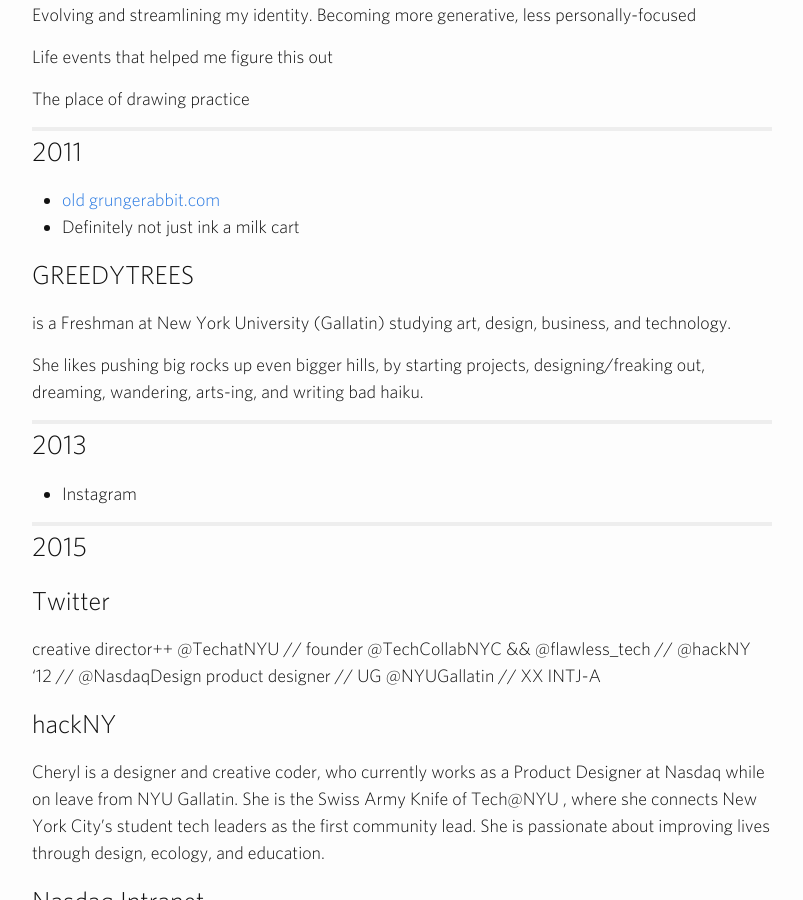
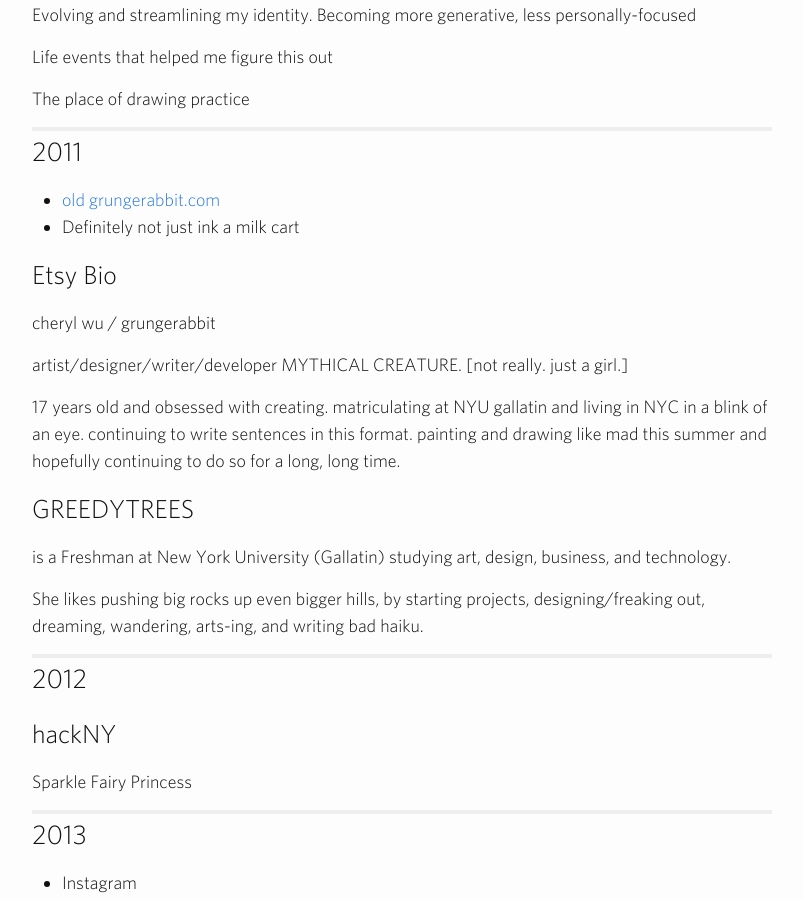
Before and after one commit to anthroviz/compbook, a Jekyll site: the page built from _posts/2015-10-10-autobio.markdown, in a window 1280 px wide and 900 px high, scrolled down 520 px. Shown: the whole window, without its empty margins (238-1041 px from the left). Built offline with Jekyll 4.4.1, drawn with Linux system fonts in a browser that asks for light colours.

Commit message:
add some 2011 and 2012 bios

```diff
--- a/_posts/2015-10-10-autobio.markdown
+++ b/_posts/2015-10-10-autobio.markdown
@@ -32,11 +32,27 @@
 - [old grungerabbit.com](http://grungerabbit.com/index-old.php)
 - Definitely not just ink a milk cart
 
+### Etsy Bio
+
+cheryl wu / grungerabbit
+
+artist/designer/writer/developer MYTHICAL CREATURE. [not really. just a girl.]
+
+17 years old and obsessed with creating. matriculating at NYU gallatin and living in NYC in a blink of an eye. continuing to write sentences in this format. painting and drawing like mad this summer and hopefully continuing to do so for a long, long time.
+
 ### GREEDYTREES
 
 is a Freshman at New York University (Gallatin) studying art, design, business, and technology.
 
 She likes pushing big rocks up even bigger hills, by starting projects, designing/freaking out, dreaming, wandering, arts-ing, and writing bad haiku.
+
+----
+
+# 2012
+
+### hackNY
+
+Sparkle Fairy Princess
 
 ----
 
```
